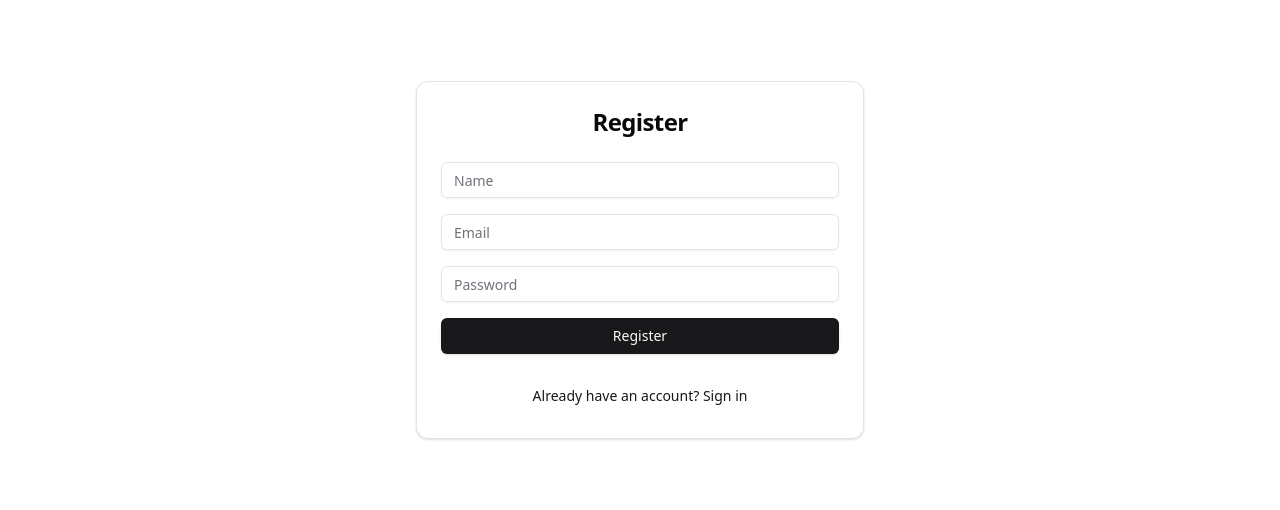
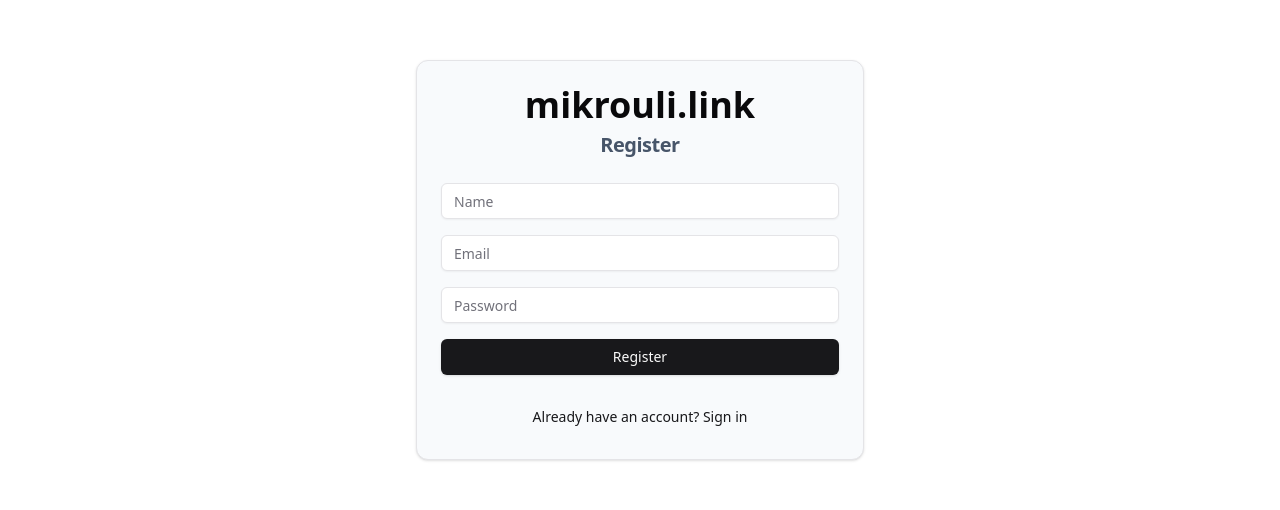
Before and after one commit to jepeteo/Url-Shortener, a Next.js app: page /auth/register in a window 1280 px wide. Shown: the part 140-650 px from the top of the page. Built offline with nearby package versions, Linux system fonts and the light colour scheme.

Commit message:
add register button to main fixed redirection loop

```diff
--- a/app/auth/register/page.js
+++ b/app/auth/register/page.js
@@ -1,6 +1,6 @@
 "use client";
 
-import { useState } from "react";
+import { useState, memo } from "react";
 import { useRouter } from "next/navigation";
 import { Button } from "@/components/ui/button";
 import { Input } from "@/components/ui/input";
@@ -12,6 +12,8 @@ import {
   CardFooter,
 } from "@/components/ui/card";
 import Link from "next/link";
+
+const MemoizedCard = memo(Card);
 
 export default function Register() {
   const [name, setName] = useState("");
@@ -38,12 +40,14 @@ export default function Register() {
 
   return (
     <div className="flex min-h-screen flex-col items-center justify-center">
-      <Card className="w-full max-w-md">
-        <CardHeader>
-          <CardTitle className="text-2xl font-bold text-center">
+      <MemoizedCard className="w-full max-w-md bg-slate-50">
+        <CardHeader className="text-4xl font-bold text-center">
+          <Link href="/">mikrouli.link</Link>
+          <CardTitle className="text-xl text-slate-600 my-2">
             Register
           </CardTitle>
         </CardHeader>
+
         <CardContent>
           <form onSubmit={handleSubmit} className="space-y-4">
             <Input
@@ -52,6 +56,7 @@ export default function Register() {
               onChange={(e) => setName(e.target.value)}
               placeholder="Name"
               required
+              className="bg-white"
             />
             <Input
               type="email"
@@ -59,6 +64,7 @@ export default function Register() {
               onChange={(e) => setEmail(e.target.value)}
               placeholder="Email"
               required
+              className="bg-white"
             />
             <Input
               type="password"
@@ -66,6 +72,7 @@ export default function Register() {
               onChange={(e) => setPassword(e.target.value)}
               placeholder="Password"
               required
+              className="bg-white"
             />
             <Button type="submit" className="w-full">
               Register
@@ -77,7 +84,7 @@ export default function Register() {
             <Button variant="link">Already have an account? Sign in</Button>
           </Link>
         </CardFooter>
-      </Card>
+      </MemoizedCard>
     </div>
   );
 }
--- a/app/page.js
+++ b/app/page.js
@@ -85,9 +85,16 @@ export default function Home() {
               )}
             </>
           ) : (
-            <Button onClick={() => signIn()} className="w-full">
-              Sign in
-            </Button>
+            <div>
+              <Button onClick={() => signIn()} className="w-full">
+                Sign in
+              </Button>
+              <Link href="/auth/register">
+                <Button className="w-full mt-2">
+                  Register
+                </Button>
+              </Link>
+            </div>
           )}
         </CardContent>
         <CardFooter className="flex justify-between">
```
